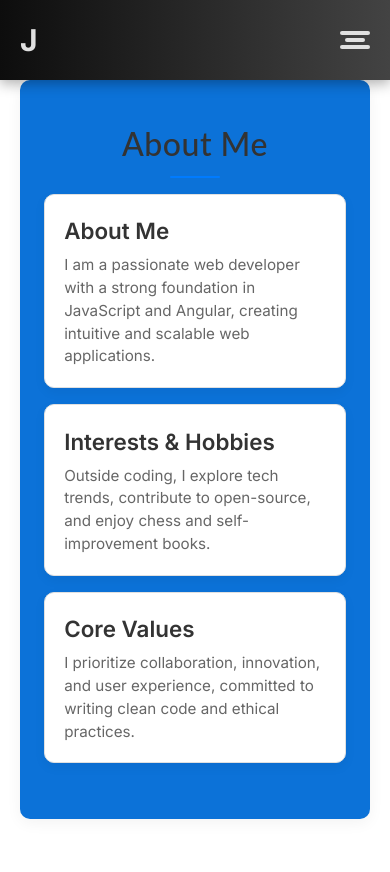
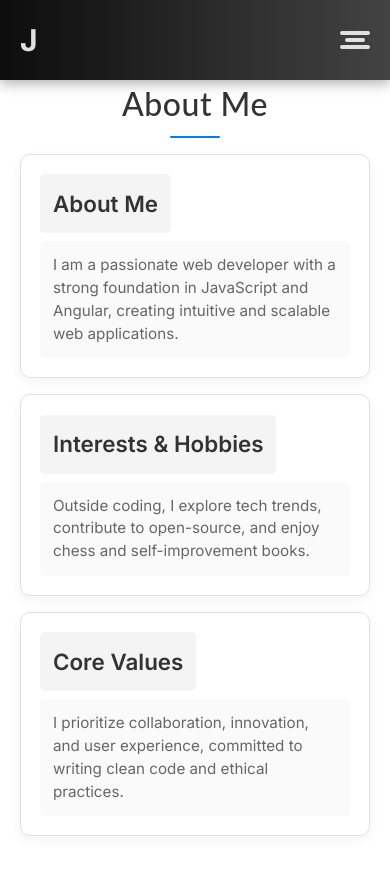
Before and after one commit to javedsaifi-abacus/Portfolio_NEXT, a Next.js app: page /about in a window 390 px wide. Before the commit the page ends 844 px from the top, so only its background shows below. Built offline with nearby package versions, Linux system fonts and the light colour scheme.

Commit message:
"Updated styles for ContentItem and Section components, and adjusted global styles for sections and responsive design."

```diff
--- a/src/app/components/ContentItem.css
+++ b/src/app/components/ContentItem.css
@@ -1,6 +1,5 @@
 /* Main Content Item Container */
 .content-item {
-    background-color: #ffffff; /* Clean white background */
     padding: 1.2rem; /* Reduced padding for a lighter feel */
     border: 1px solid #e0e0e0; /* Light grey border for subtle definition */
     border-radius: 10px; /* Rounded corners for a modern look */
@@ -17,10 +16,18 @@
     box-shadow: 0 6px 16px rgba(0, 0, 0, 0.1); /* Slightly stronger shadow on hover */
 }
 
+/* Title Background */
+.content-item .title {
+    background-color: #f4f4f4; /* Light grey background for title */
+    padding: 0.8rem; /* Padding around the title */
+    border-radius: 5px; /* Slightly rounded corners for the title */
+    margin-bottom: 0.5rem; /* Margin below the title */
+}
+
 /* Heading Inside Content Item */
 .content-item h3 {
     font-size: 1.4rem; /* Appropriate font size for small screens */
-    margin: 0 0 0.4rem 0; /* Margin below the heading */
+    margin: 0; /* Remove margin to fit within the title background */
     color: #333; /* Dark color for contrast */
     font-weight: 600; /* Bold font weight for emphasis */
     text-align: left; /* Align text to the left */
@@ -28,6 +35,9 @@
 
 /* Content Description Inside Content Item */
 .content-item p {
+    background-color: #fafafa; /* Very light grey background for details */
+    padding: 0.8rem; /* Padding around the details */
+    border-radius: 5px; /* Slightly rounded corners for the details */
     font-size: 0.95rem; /* Slightly smaller font size for readability */
     color: #666; /* Mid-grey for a softer text look */
     margin: 0; /* Remove margins */
--- a/src/app/components/ContentItem.tsx
+++ b/src/app/components/ContentItem.tsx
@@ -9,7 +9,9 @@ interface ContentItemProps {
 
 const ContentItem = ({ title, details }: ContentItemProps) => (
   <div className="content-item">
-    <h3>{title}</h3>
+    <div className="title">
+      <h3>{title}</h3>
+    </div>
     {details && <p>{details}</p>}
   </div>
 );
--- a/src/app/components/Section.tsx
+++ b/src/app/components/Section.tsx
@@ -6,10 +6,12 @@ interface SectionProps {
   }
 
   const Section = ({ id, title, children }: SectionProps) => (
+    <>
     <section id={id} className="section">
       <h2>{title}</h2>
+    </section>
       {children}
-    </section>
+    </>
   );
 
   export default Section;
--- a/src/app/globals.css
+++ b/src/app/globals.css
@@ -27,12 +27,8 @@ body {
 }
 /* Global Styles for Sections */
 .section {
-  padding: 2.5rem 1.5rem; /* Reduced padding for smaller screens */
   text-align: center;
   margin-top: 60px;
-  background-color: #0c72d8; /* Light blue background */
-  border-radius: 10px; /* Slightly rounded corners */
-  box-shadow: 0 4px 15px rgba(0, 0, 0, 0.05); /* Soft shadow for minimal depth */
 }
 
 /* Simple and Modern Section Title Styles */
@@ -59,8 +55,7 @@ body {
 /* Responsive Adjustments */
 @media (max-width: 375px) {
   .section {
-    padding: 2rem 1rem; /* Further reduce padding for very small screens */
-    margin-top: 90px;
+    margin-top: 75px;
   }
 
   .section h2 {
```
